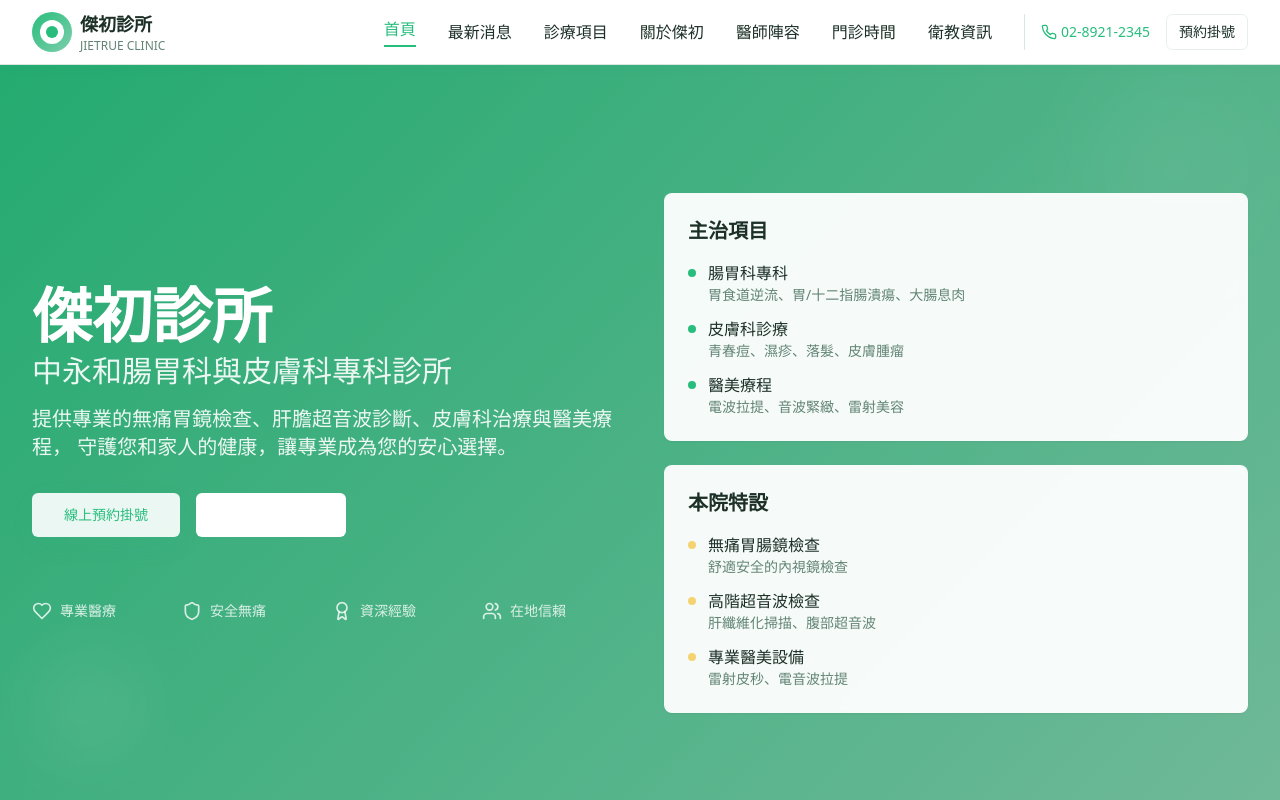
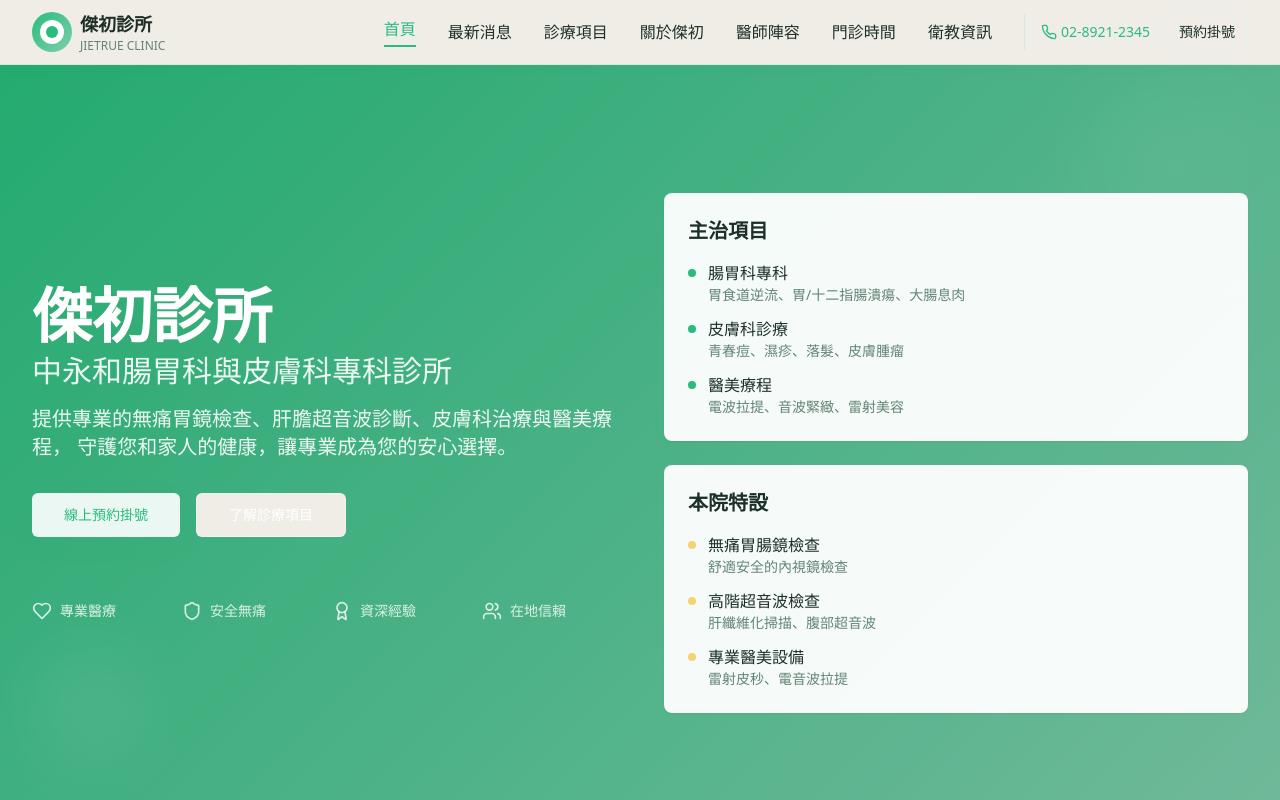
Before and after one commit to sylchang/jietrue-speed-up, a React (Vite) app: page / in a window 1280 px wide. Shown: the top 800 px of the page. Built offline with nearby package versions, Linux system fonts and the light colour scheme.

Commit message:
Update colors and provide guidance
Update background color to the attached color. Provide guidance on where to change background, button, and header colors.

```diff
--- a/src/index.css
+++ b/src/index.css
@@ -7,7 +7,7 @@
 @layer base {
   :root {
     /* Medical Green Color Palette */
-    --background: 0 0% 100%;
+    --background: 45 25% 92%;
     --foreground: 154 25% 15%;
 
     --card: 0 0% 100%;
```
